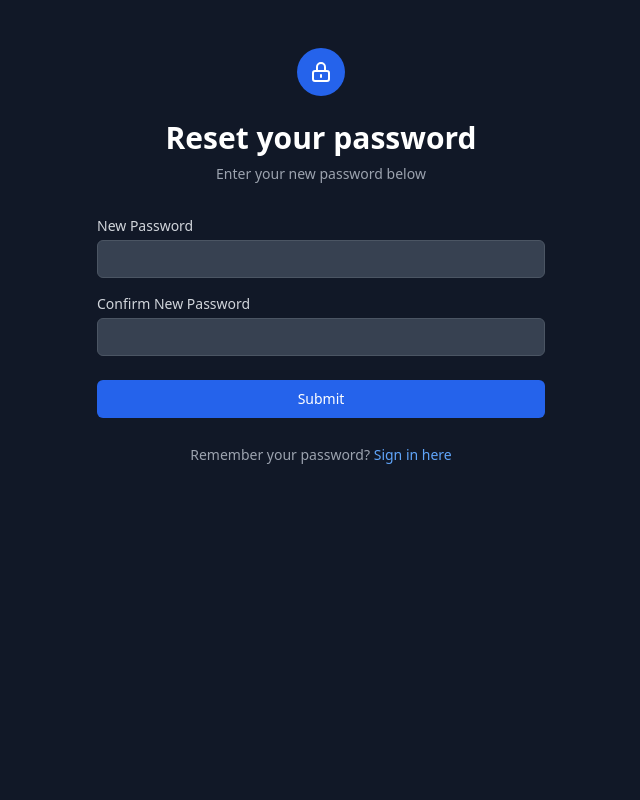
After one commit to BerWalker/Hookd, a Flask app: template templates/auth/reset_password.html in a window 1280 px wide. The commit adds this page. Shown: the whole page, without its empty margins (319-959 px from the left). Run offline with Flask 3, Linux system fonts and the light colour scheme; the template is opened without the code that fills it: most values are stand-ins (such as "Sample title", 1, 10 or a date in 2020); form fields are guessed from the names that the template uses; some libraries are stand-ins or nearby versions.

Commit message:
feat: Add password reset functionality with new templates
- Introduced `forgot_password.html` and `reset_password.html` templates for handling password reset requests and submissions.
- Updated `login.html` to link to the new password reset page, enhancing user navigation for password recovery.

```diff
--- a/templates/auth/login.html
+++ b/templates/auth/login.html
@@ -54,7 +54,7 @@
                 </div>
 
                 <div class="text-sm">
-                    <a href="#" class="font-medium text-primary-400 hover:text-primary-300">
+                    <a href="{{ url_for('auth.forgot_password') }}" class="font-medium text-primary-400 hover:text-primary-300">
                         Forgot your password?
                     </a>
                 </div>
--- /dev/null
+++ b/templates/auth/reset_password.html
@@ -0,0 +1,64 @@
+<!-- templates/auth/reset_password.html -->
+{% extends "base.html" %}
+
+{% block content %}
+<div class="min-h-full flex items-center justify-center py-12 px-4 sm:px-6 lg:px-8">
+    <div class="max-w-md w-full space-y-8">
+        <div>
+            <div class="mx-auto h-12 w-12 flex items-center justify-center rounded-full bg-primary-600">
+                <svg class="h-6 w-6 text-white" fill="none" stroke="currentColor" viewBox="0 0 24 24">
+                    <path stroke-linecap="round" stroke-linejoin="round" stroke-width="2" d="M12 15v2m-6 4h12a2 2 0 002-2v-6a2 2 0 00-2-2H6a2 2 0 00-2 2v6a2 2 0 002 2zm10-10V7a4 4 0 00-8 0v4h8z"/>
+                </svg>
+            </div>
+            <h2 class="mt-6 text-center text-3xl font-extrabold text-white">
+                Reset your password
+            </h2>
+            <p class="mt-2 text-center text-sm text-gray-400">
+                Enter your new password below
+            </p>
+        </div>
+
+        <form class="mt-8 space-y-6" method="POST">
+            {{ form.hidden_tag() }}
+            <div class="space-y-4">
+                <div>
+                    <label for="{{ form.password.id }}" class="block text-sm font-medium text-gray-300">New Password</label>
+                    {{ form.password(class="mt-1 appearance-none relative block w-full px-3 py-2 border border-gray-600 placeholder-gray-400 text-white bg-gray-700 rounded-md focus:outline-none focus:ring-primary-500 focus:border-primary-500 sm:text-sm") }}
+                    {% if form.password.errors %}
+                        <div class="mt-1 text-sm text-red-400">
+                            {% for error in form.password.errors %}
+                                <p>{{ error }}</p>
+                            {% endfor %}
+                        </div>
+                    {% endif %}
+                </div>
+
+                <div>
+                    <label for="{{ form.confirm_password.id }}" class="block text-sm font-medium text-gray-300">Confirm New Password</label>
+                    {{ form.confirm_password(class="mt-1 appearance-none relative block w-full px-3 py-2 border border-gray-600 placeholder-gray-400 text-white bg-gray-700 rounded-md focus:outline-none focus:ring-primary-500 focus:border-primary-500 sm:text-sm") }}
+                    {% if form.confirm_password.errors %}
+                        <div class="mt-1 text-sm text-red-400">
+                            {% for error in form.confirm_password.errors %}
+                                <p>{{ error }}</p>
+                            {% endfor %}
+                        </div>
+                    {% endif %}
+                </div>
+            </div>
+
+            <div>
+                {{ form.submit(class="group relative w-full flex justify-center py-2 px-4 border border-transparent text-sm font-medium rounded-md text-white bg-primary-600 hover:bg-primary-700 focus:outline-none focus:ring-2 focus:ring-offset-2 focus:ring-primary-500 focus:ring-offset-gray-900") }}
+            </div>
+
+            <div class="text-center">
+                <span class="text-sm text-gray-400">
+                    Remember your password?
+                    <a href="{{ url_for('auth.login') }}" class="font-medium text-primary-400 hover:text-primary-300">
+                        Sign in here
+                    </a>
+                </span>
+            </div>
+        </form>
+    </div>
+</div>
+{% endblock %}
```
Also changed, not shown: templates/auth/forgot_password.html (added, +50 -0 lines).
